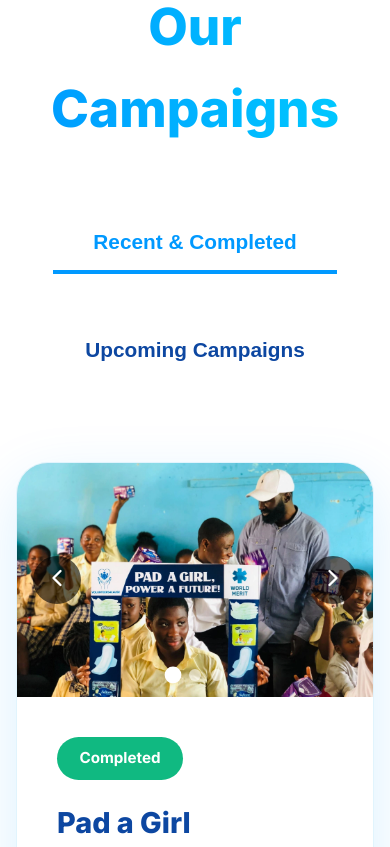
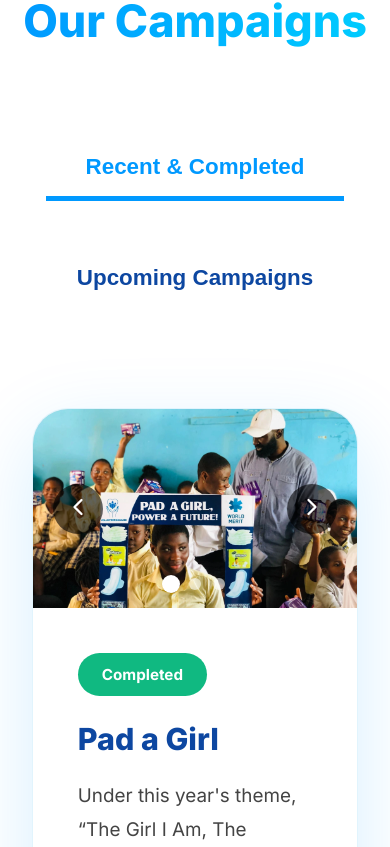
Before and after one commit to DevJerry1738/v4c-abuja, a React (Vite) app: page / in a window 390 px wide. Shown: the part 2837-3684 px from the top of the page. Built offline with nearby package versions, Linux system fonts and the light colour scheme.

Commit message:
Fix whatsapp form

```diff
--- a/src/components/sections/Campaigns.css
+++ b/src/components/sections/Campaigns.css
@@ -1,146 +1,119 @@
-/* ───── CAMPAIGNS SECTION ───── */
+/* ──────────────────────────────
+   CAMPAIGNS SECTION – FINAL & PERFECT
+   2 cards per row on large screens
+   1 card per row on mobile
+   ─────────────────────────────── */
+
 .campaigns {
-  padding: 7rem 2rem;
+  padding: 8rem 2rem;
   background: white;
 }
 
 .campaignsContainer {
-  max-width: 1300px;
+  max-width: 1400px;
   margin: 0 auto;
 }
 
 .campaignsTitle {
   text-align: center;
-  font-size: 3.2rem;
+  font-size: 3.4rem;
   font-weight: 900;
   color: var(--v4c-dark-blue);
-  margin-bottom: 4rem;
+  margin-bottom: 5rem;
   background: linear-gradient(90deg, var(--v4c-blue), #00ccff);
   -webkit-background-clip: text;
   background-clip: text;
   -webkit-text-fill-color: transparent;
 }
 
-/* Tabs */
+/* ───── TABS ───── */
 .campaignTabs {
   display: flex;
   justify-content: center;
   gap: 3rem;
-  margin-bottom: 5rem;
+  margin-bottom: 6rem;
   flex-wrap: wrap;
 }
 
 .tabButton {
   padding: 1rem 2.5rem;
-  font-size: 1.3rem;
+  font-size: 1.4rem;
   font-weight: 700;
   color: var(--v4c-dark-blue);
   background: none;
   border: none;
-  border-bottom: 4px solid transparent;
+  border-bottom: 5px solid transparent;
   cursor: pointer;
-  transition: all 0.3s;
+  transition: all 0.3s ease;
 }
 
 .tabButton.active {
   color: var(--v4c-blue);
-  border-bottom: 4px solid var(--v4c-blue);
+  border-bottom: 5px solid var(--v4c-blue);
 }
 
 .tabButton:hover:not(.active) {
   color: var(--v4c-blue);
+  border-bottom: 5px solid rgba(0,153,255,0.3);
 }
 
-/* Grid */
+/* ───── GRID – 2 ON DESKTOP, 1 ON MOBILE ───── */
 .campaignGrid {
   display: grid;
-  grid-template-columns: repeat(auto-fit, minmax(minmax(380px, 1fr)));
-  gap: 3rem;
+  grid-template-columns: repeat(auto-fit, minmax(420px, 1fr));
+  gap: 4rem;
+  margin: 6rem auto;
+  max-width: 1400px;
+  padding: 0 2rem;
 }
 
-/* ───── CARD – UNIFORM & CLEAN ───── */
+/* Force 1 column on tablets & phones */
+@media (max-width: 1024px) {
+  .campaignGrid {
+    grid-template-columns: 1fr;
+    gap: 3.5rem;
+    padding: 0 1.5rem;
+  }
+}
+
+@media (max-width: 480px) {
+  .campaignGrid {
+    gap: 3rem;
+    padding: 0 1rem;
+  }
+}
+
+/* ───── CARD – SLEEK & UNIFORM ───── */
 .campaignCard {
   background: white;
-  border-radius: 32px;
+  border-radius: 36px;
   overflow: hidden;
-  box-shadow: 0 20px 60px rgba(0,153,255,0.15);
+  box-shadow: 0 25px 80px rgba(0,153,255,0.16);
   border: 1px solid rgba(14,165,233,0.12);
-  transition: all 0.5s ease;
-  height: 640px;
+  transition: all 0.6s ease;
+  height: 620px;
   display: flex;
   flex-direction: column;
 }
 
 .campaignCard:hover {
   transform: translateY(-20px);
-  box-shadow: 0 40px 100px rgba(0,153,255,0.3);
+  box-shadow: 0 45px 110px rgba(0,153,255,0.32);
 }
 
-/* ───── CAROUSEL – ARROWS & DOTS ONLY HERE ───── */
+/* ───── CAROUSEL – FIXED HEIGHT ───── */
 .carouselContainer {
-  position: relative;
-  height: 320px;
+  height: 340px;
   overflow: hidden;
   background: #f0f0f0;
-}
-
-/* ONLY apply arrows/dots to carousel inside campaign cards */
-.campaignCard .carouselContainer {
   position: relative;
-}
-
-.campaignCard .carouselBtn {
-  position: absolute;
-  top: 50%;
-  transform: translateY(-50%);
-  background: rgba(0,0,0,0.6);
-  color: white;
-  border: none;
-  width: 48px;
-  height: 48px;
-  border-radius: 50%;
-  cursor: pointer;
-  z-index: 10;
-  transition: all 0.3s;
-}
-
-.campaignCard .carouselBtn:hover {
-  background: var(--v4c-blue);
-  transform: translateY(-50%) scale(1.1);
-}
-
-.campaignCard .carouselBtn.prev { left: 16px; }
-.campaignCard .carouselBtn.next { right: 16px; }
-
-.campaignCard .carouselDots {
-  position: absolute;
-  bottom: 16px;
-  left: 50%;
-  transform: translateX(-50%);
-  display: flex;
-  gap: 10px;
-  z-index: 10;
-}
-
-.campaignCard .dot {
-  width: 12px;
-  height: 12px;
-  border-radius: 50%;
-  background: rgba(255,255,255,0.6);
-  cursor: pointer;
-  transition: all 0.3s;
-}
-
-.campaignCard .dot.active {
-  background: white;
-  transform: scale(1.4);
 }
 
 .carouselTrack {
   display: flex;
   width: 100%;
   height: 100%;
-  transition: transform 0.5s ease;
+  transition: transform 0.5s cubic-bezier(0.4, 0, 0.2, 1);
 }
 
 .carouselSlide {
@@ -154,9 +127,57 @@
   object-fit: cover;
 }
 
-/* ───── CARD CONTENT ───── */
+/* Arrows & Dots – only show when >1 image */
+.carouselBtn {
+  position: absolute;
+  top: 50%;
+  transform: translateY(-50%);
+  background: rgba(0,0,0,0.6);
+  color: white;
+  border: none;
+  width: 50px;
+  height: 50px;
+  border-radius: 50%;
+  cursor: pointer;
+  z-index: 10;
+  transition: all 0.3s;
+}
+
+.carouselBtn:hover {
+  background: var(--v4c-blue);
+  transform: translateY(-50%) scale(1.12);
+}
+
+.carouselBtn.prev { left: 20px; }
+.carouselBtn.next { right: 20px; }
+
+.carouselDots {
+  position: absolute;
+  bottom: 18px;
+  left: 50%;
+  transform: translateX(-50%);
+  display: flex;
+  gap: 12px;
+  z-index: 10;
+}
+
+.dot {
+  width: 12px;
+  height: 12px;
+  border-radius: 50%;
+  background: rgba(255,255,255,0.6);
+  cursor: pointer;
+  transition: all 0.3s;
+}
+
+.dot.active {
+  background: white;
+  transform: scale(1.5);
+}
+
+/* ───── CARD CONTENT – CLEAN & SPACED ───── */
 .campaignContent {
-  padding: 2.5rem;
+  padding: 2.8rem;
   flex: 1;
   display: flex;
   flex-direction: column;
@@ -165,7 +186,7 @@
 
 .campaignTag {
   display: inline-block;
-  padding: 0.6rem 1.4rem;
+  padding: 0.6rem 1.5rem;
   background: var(--v4c-blue);
   color: white;
   font-weight: 700;
@@ -180,18 +201,18 @@
 }
 
 .campaignCard h3 {
-  font-size: 1.8rem;
+  font-size: 1.9rem;
   font-weight: 900;
   color: var(--v4c-dark-blue);
   margin-bottom: 1.2rem;
   line-height: 1.3;
 }
 
-/* View More */
+/* Text expand */
 .campaignDesc {
   color: #444;
   line-height: 1.8;
-  font-size: 1.15rem;
+  font-size: 1.18rem;
   margin-bottom: 1rem;
   overflow: hidden;
   display: -webkit-box;
@@ -239,6 +260,7 @@
   transform: rotate(180deg);
 }
 
+/* Volunteer Button */
 .volunteerBtn {
   width: 100%;
   text-align: center;
@@ -260,15 +282,23 @@
   box-shadow: 0 25px 60px rgba(0,102,204,0.5);
 }
 
-/* Responsive */
+/* ───── RESPONSIVE FIXES ───── */
+@media (max-width: 1024px) {
+  .campaignGrid {
+    grid-template-columns: 1fr;
+    gap: 3.5rem;
+  }
+}
+
 @media (max-width: 768px) {
-  .campaignGrid { grid-template-columns: 1fr; }
-  .campaignCard { height: 620px; }
+  .campaigns { padding: 6rem 1.5rem; }
+  .campaignsTitle { font-size: 2.8rem; }
+  .campaignCard { height: 600px; }
   .carouselContainer { height: 280px; }
 }
 
 @media (max-width: 480px) {
   .campaigns { padding: 5rem 1rem; }
-  .campaignCard { height: 600px; }
+  .campaignCard { height: 580px; }
   .carouselContainer { height: 260px; }
 }
--- a/src/components/sections/VolunteerForm.tsx
+++ b/src/components/sections/VolunteerForm.tsx
@@ -35,24 +35,27 @@ export default function VolunteerForm() {
     }
   };
 
-
   const sendToWhatsApp = () => {
     const { name, phone, area, skills, availability, message } = formData;
-    const formattedPhone = "2348144076082"; // ← Your official number
 
-    const text =
+    // Properly encode the entire message
+    const text = encodeURIComponent(
       `*New Volunteer Registration*%0A%0A` +
       `*Name:* ${name}%0A` +
       `*Phone:* ${phone}%0A` +
       `*Area:* ${area}%0A` +
       `*Skills:* ${skills || "Not specified"}%0A` +
-      `*Availability:* ${availability || "Flexible"}%0A` +
+      `*Availability:* ${availability || "Not specified"}%0A` +
       `*Message:* ${message || "No message"}%0A%0A` +
-      `_Sent from Volunteers4Cause Abuja website_`;
+      `_Sent from Volunteers4Cause Abuja website_`
+    );
 
-    window.open(`https://wa.me/${formattedPhone}?text=${text}`, "_blank");
+    const waNumber = "2348144076082"; // ← Your official number
 
-    // Optional: reset form
+    // This will now open WhatsApp with FULLY FILLED MESSAGE
+    window.open(`https://wa.me/${waNumber}?text=${text}`, "_blank");
+
+    // Reset form
     setFormData({
       name: "",
       phone: "",
@@ -101,7 +104,7 @@ export default function VolunteerForm() {
                 style={{ borderColor: phoneError ? "#ef4444" : undefined }}
               />
               {phoneError && (
-                <p style={{ color: "#ef4444", fontSize: "0.95rem", marginTop: "0.6rem", fontWeight: "left" }}>
+                <p style={{ color: "#ef4444", fontSize: "0.95rem", marginTop: "0.6rem" }}>
                   {phoneError}
                 </p>
               )}
```
